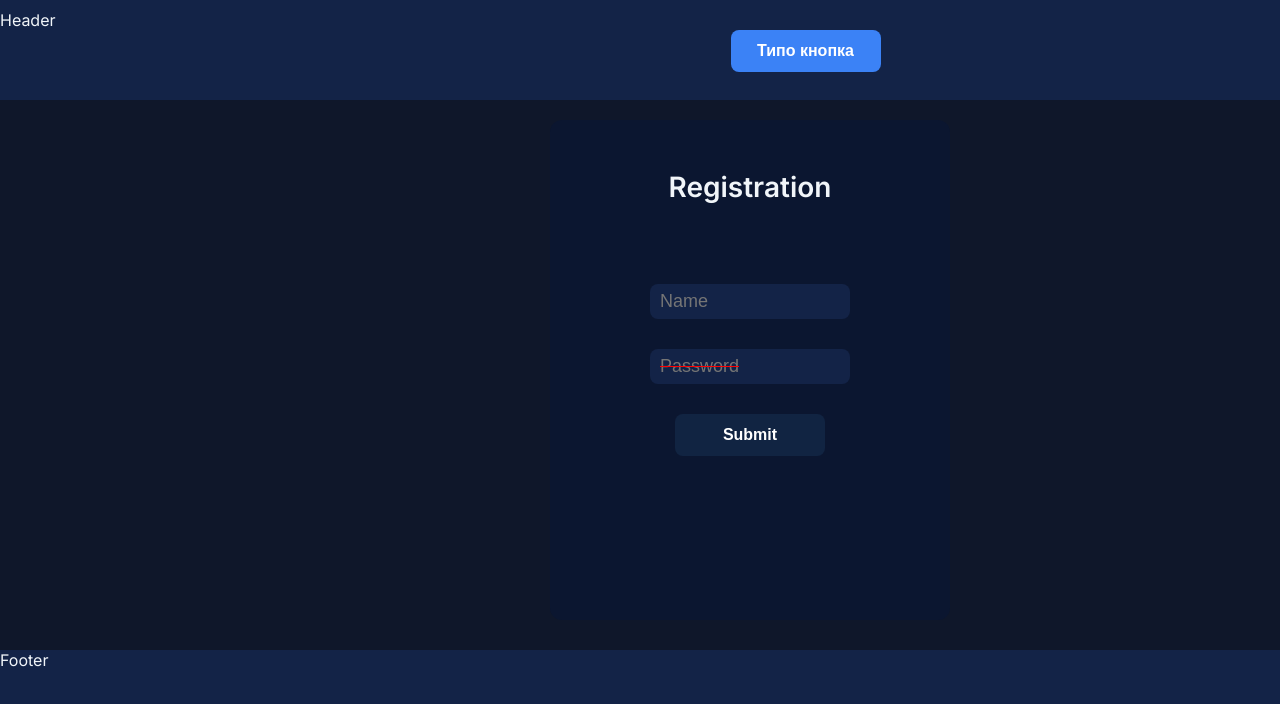
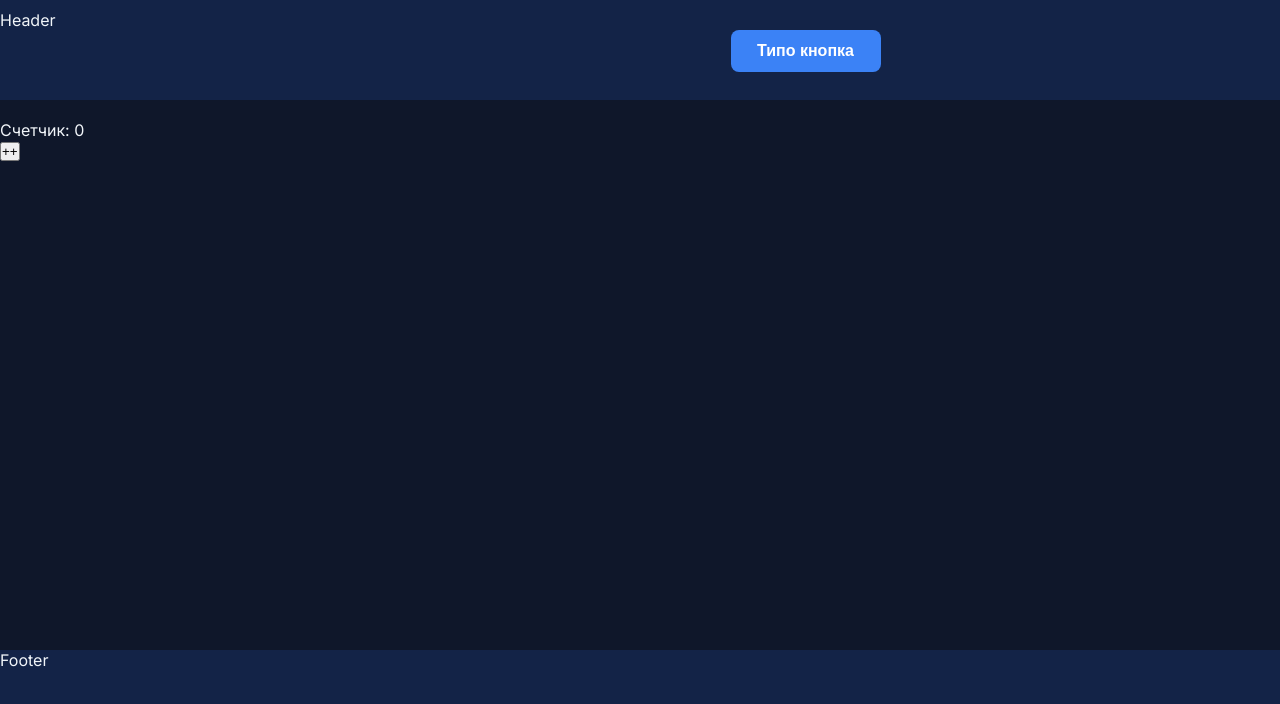
Before and after one commit to Tiltushkin/HomeWork-React, a React (Vite) app: page / in a window 1280 px wide. Shown: the top 704 px of the page. Built offline with nearby package versions, Linux system fonts and the light colour scheme.

Commit message:
Добавлен пример useEffect

```diff
--- a/src/App.jsx
+++ b/src/App.jsx
@@ -1,6 +1,7 @@
 import './styles/globals.scss';
 import MainLayout from './layouts/MainLayout.jsx';
 import Registration from './components/Registration/Registration.jsx';
+import ExampleUseEffect from './components/hookExamples/ExampleUseEffect/ExampleUseEffect.jsx';
 
 function App() {
 
@@ -10,7 +11,8 @@ function App() {
 
     return (
         <MainLayout>
-            <Registration onSubmit={testReg} />
+            {/* <Registration onSubmit={testReg} /> */}
+            <ExampleUseEffect />
         </MainLayout>
   );
 }
--- /dev/null
+++ b/src/components/hookExamples/ExampleUseEffect/ExampleUseEffect.jsx
@@ -0,0 +1,26 @@
+import React, { useEffect, useState } from 'react'
+
+function ExampleUseEffect() {
+  const [count, setCount] = useState(0)
+
+  function addCount() {
+    setCount(count + 1)
+  }
+
+  useEffect(() => {
+    console.log("Компонент смонтирован")
+  }, [])
+
+  useEffect(() => {
+    console.log(`Счётчик поменялся.\nНовое значение: ${count}`)
+  }, [count])
+
+  return (
+    <div>
+      <p>Счетчик: {count}</p>
+      <button onClick={addCount}>++</button>
+    </div>
+  )
+}
+
+export default ExampleUseEffect
```
